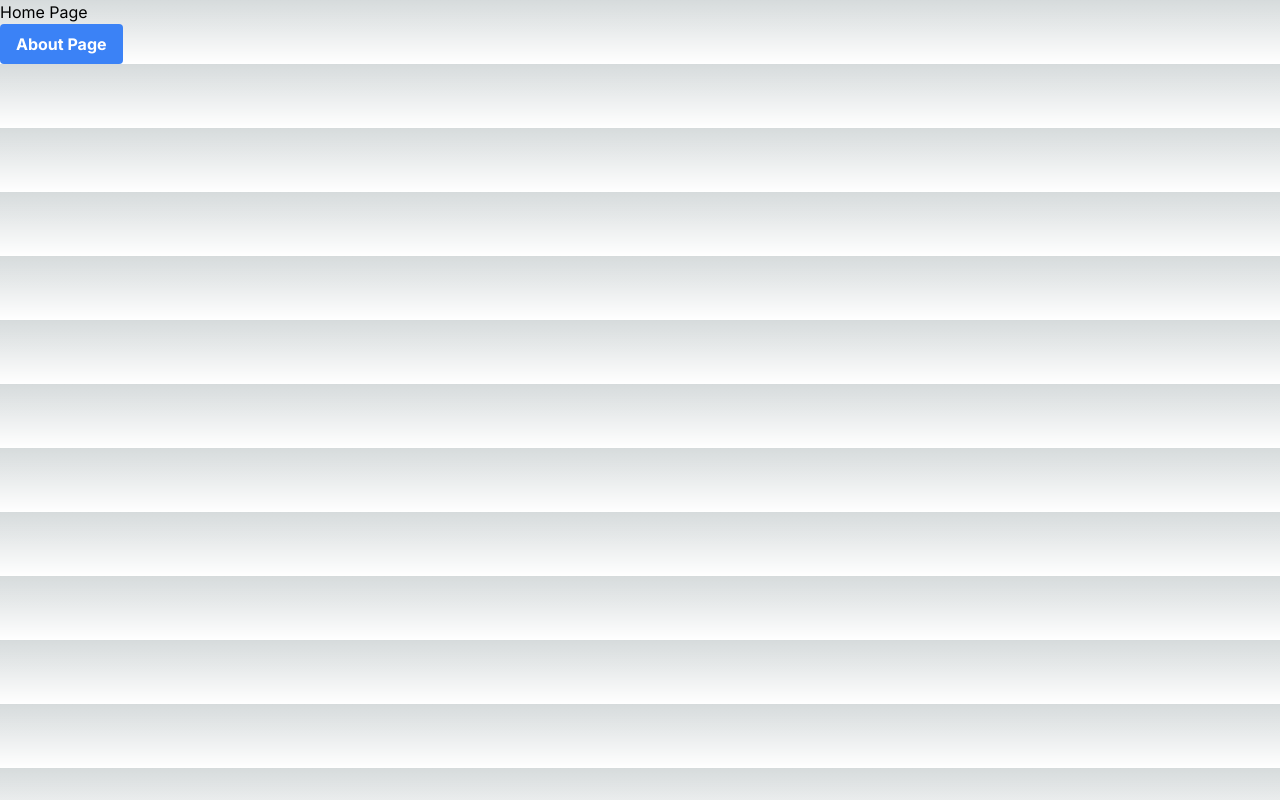
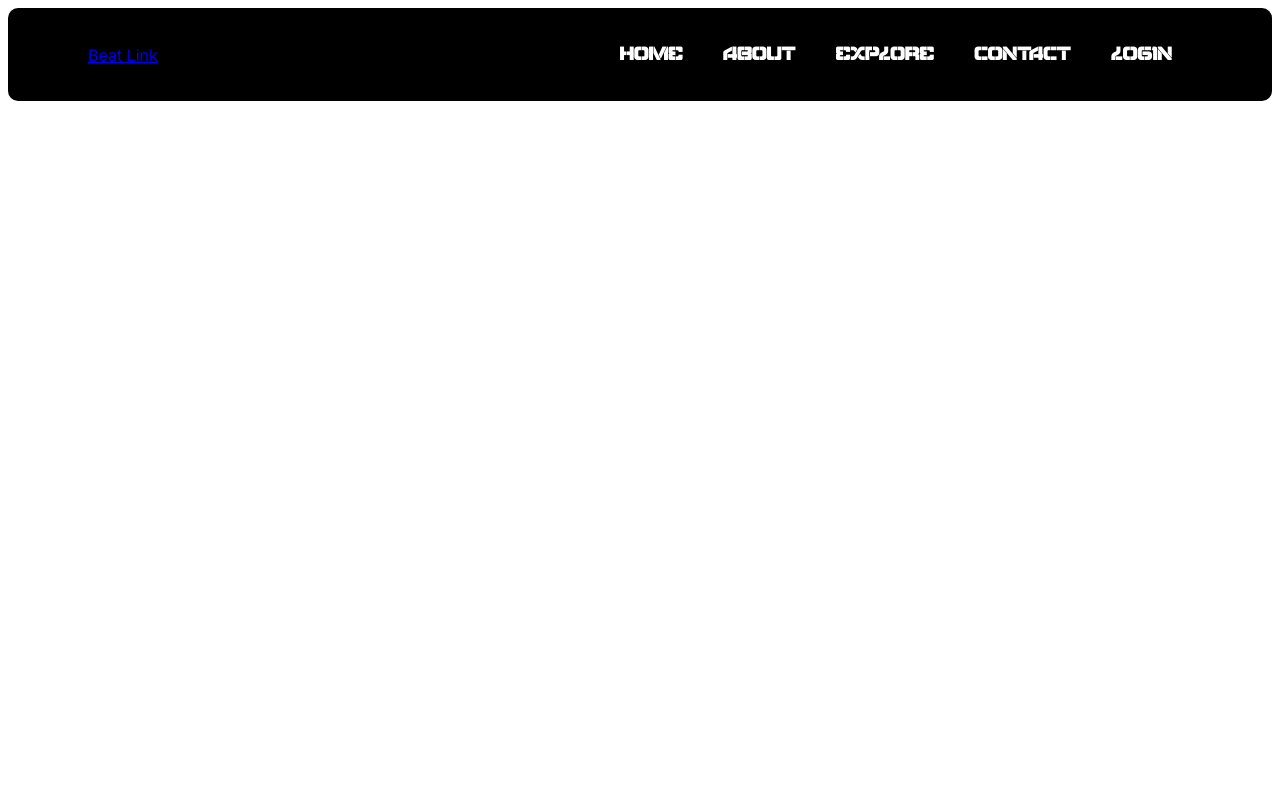
Before and after one commit to keyprocedure/social-playlist-network, a Next.js app in the folder application/beatlink/: page / in a window 1280 px wide. Built offline with nearby package versions, Linux system fonts and the light colour scheme.

Commit message:
Created NavBar Homepage

```diff
--- a/application/beatlink/src/app/globals.css
+++ b/application/beatlink/src/app/globals.css
@@ -31,3 +31,5 @@ body {
     text-wrap: balance;
   }
 }
+
+/*CSS for navbar.js*/
--- a/application/beatlink/src/app/layout.js
+++ b/application/beatlink/src/app/layout.js
@@ -1,10 +1,11 @@
 import { Inter } from "next/font/google";
-import "./globals.css";
+//import "./globals.css";
+import "./styles.css";
 
 const inter = Inter({ subsets: ["latin"] });
 
 export const metadata = {
-  title: "Create Next App",
+  title: "Beat Link",
   description: "Generated by create next app",
 };
 
--- /dev/null
+++ b/application/beatlink/src/app/navbar.js
@@ -0,0 +1,28 @@
+export default function Navbar() {
+
+    return <nav className="nav">
+        <a href="/" className="site-title">Beat Link</a>
+
+        <div>
+        <ul id="navbar">
+            <li>
+                <a href="/Home">HOME</a>
+            </li>
+            <li>
+                <a href="/About">ABOUT</a>
+            </li>
+            <li>
+                <a href="/Explore">EXPLORE</a>
+            </li>
+            <li>
+                <a href="/Contact">CONTACT</a>
+            </li>
+            <li>
+                <a href="/Login">LOGIN</a>
+            </li>
+        </ul>
+        </div>
+
+    </nav>
+
+}
--- a/application/beatlink/src/app/page.js
+++ b/application/beatlink/src/app/page.js
@@ -1,14 +1,9 @@
 import React from "react";
 import Image from "next/image";
+import Navbar from "./navbar";
 
 export default function Home() {
-  return (
-    <>
-      <h1>Home Page</h1>
-      <a href="/about">
-        <button className="bg-blue-500 hover:bg-blue-700 text-white font-bold py-2 px-4 rounded" href="/about">About Page</button>
-      </a>
-    </>
 
-  );
+  return <Navbar/>
+
 }
--- /dev/null
+++ b/application/beatlink/src/app/styles.css
@@ -0,0 +1,34 @@
+@font-face {
+    font-family: navFont;
+    src: url(Taku.ttf);
+}
+
+nav {
+    display: flex;
+    align-items: center;
+    justify-content: space-between;
+    background: #000;
+    padding: 20px 80px;
+    border-radius: 10px;
+
+}
+
+#navbar {
+    display: flex;
+    align-items: center;
+    justify-content: center;
+
+}
+
+#navbar li {
+    list-style: none;
+    padding: 0 20px;
+    position: relative;
+}
+
+#navbar li a {
+    text-decoration: none;
+    font-family: navFont;
+    font-size: larger;
+    color: #fff;
+}
```
Also changed, not shown: application/beatlink/src/app/Taku.ttf (added).
